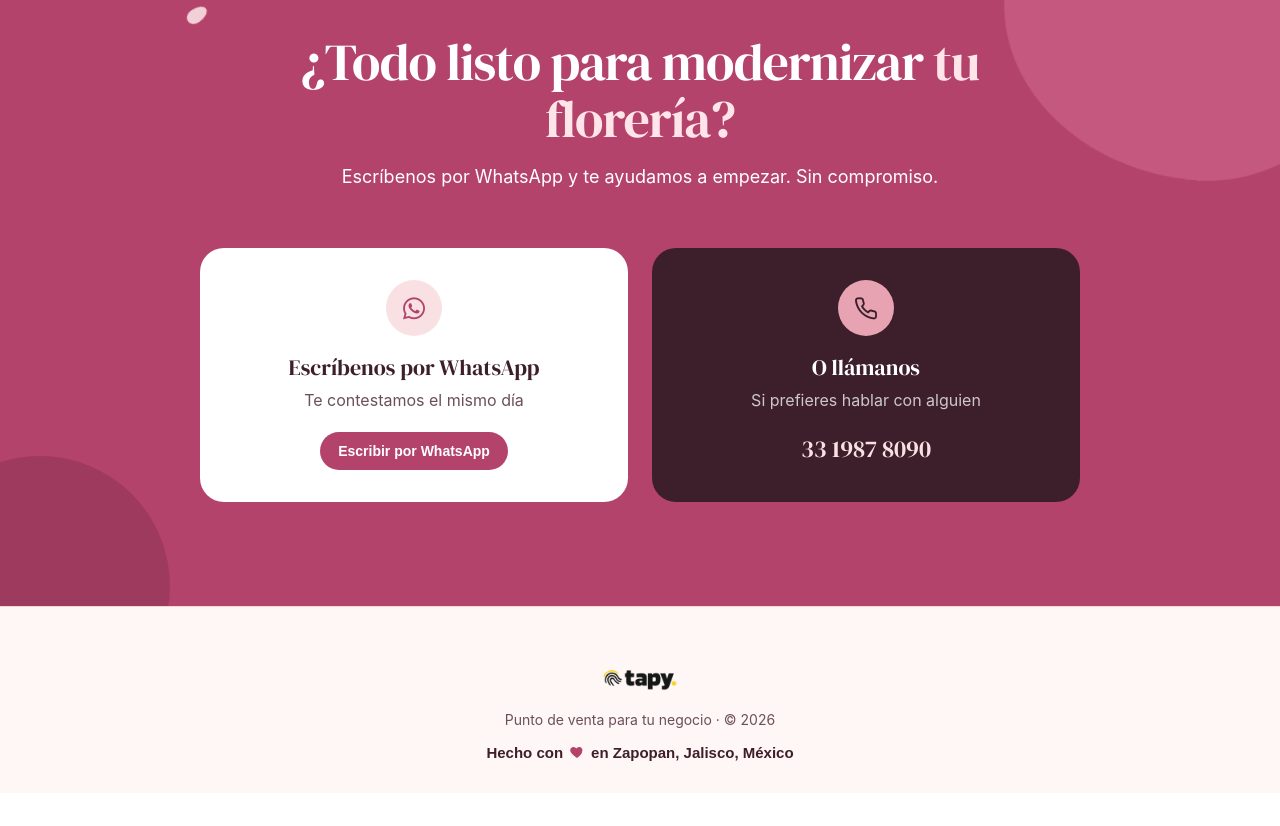
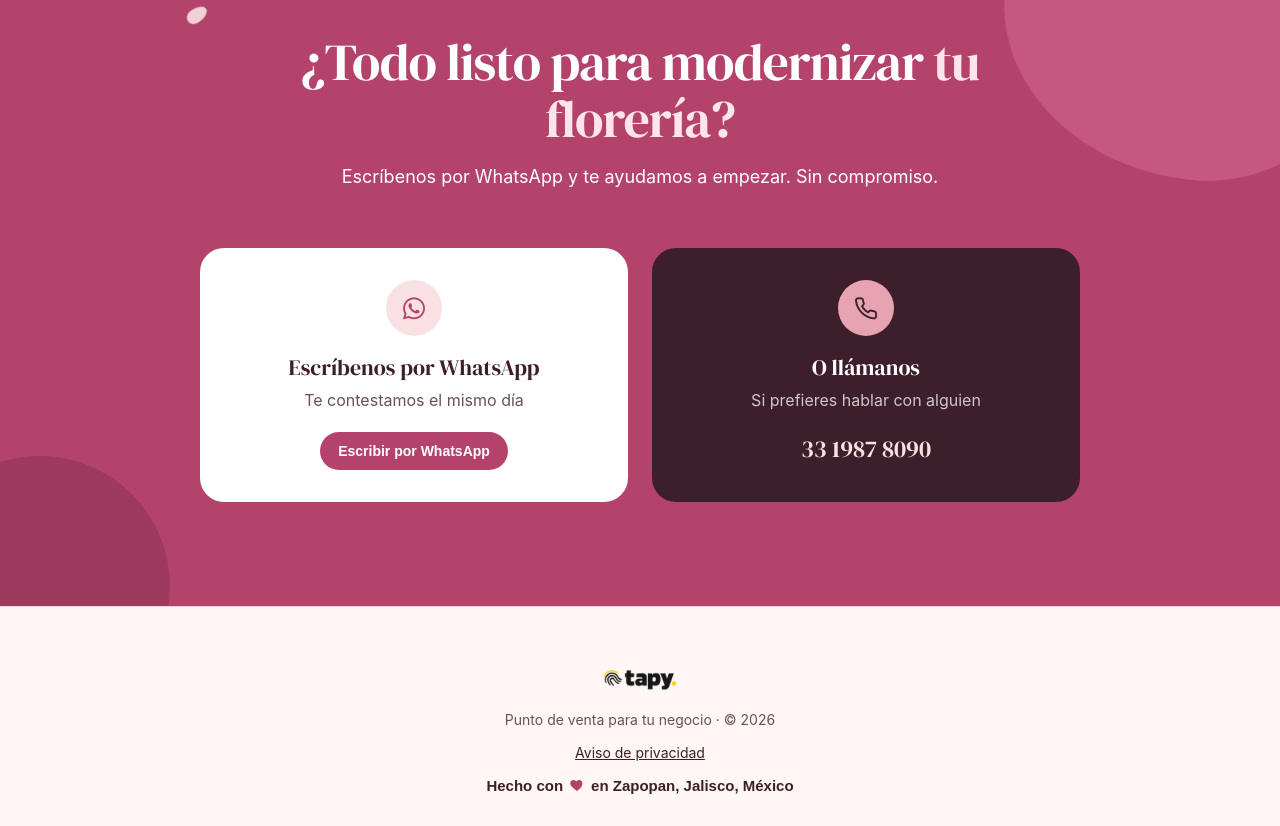
Before and after one commit to isramv/tapy-site, an Astro site: page /florerias in a window 1280 px wide. Shown: the part 6457-7283 px from the top of the page. Before the commit the page ends 7250 px from the top, so only its background shows below. Built offline with nearby package versions, Linux system fonts and the light colour scheme; Astro itself is replaced by a stand-in of ours; a web font is replaced by a local one.

Commit message:
feat: link the privacy notice from every footer

```diff
--- a/src/components/Footer.astro
+++ b/src/components/Footer.astro
@@ -1,5 +1,5 @@
 ---
-import { useT, type Locale } from '../i18n'
+import { localePath, useT, type Locale } from '../i18n'
 
 const { locale } = Astro.props as { locale: Locale }
 const t = useT(locale)
@@ -12,6 +12,7 @@ const year = new Date().getFullYear().toString()
       <p class="text-sm text-negro/60 m-0">
         {t('© {year} {company}. All rights reserved.', { year, company: t('tapy.') })}
       </p>
+      <a href={localePath(locale, '/privacidad')} class="text-sm text-negro/60 hover:text-negro underline">{t('privacy.title')}</a>
     </div>
   </div>
 </footer>
--- a/src/pages/florerias.astro
+++ b/src/pages/florerias.astro
@@ -294,6 +294,7 @@ const n = (i: number) => String(i + 1).padStart(2, '0')
     <footer class="foot">
       <a href="/"><img width="204" height="80" src="/logo/tapy-horizontal-color-80.webp" alt="tapy." class="logo-sm" loading="lazy" /></a>
       <p class="muted-c small m0">Punto de venta para tu negocio · © 2026</p>
+      <a href="/privacidad" class="muted-c small privacy-link">Aviso de privacidad</a>
       <p class="made">Hecho con <svg role="img" aria-label="amor" width="16" height="16" viewBox="0 0 24 24" fill="#B4436C"><path d="M12 21s-7.5-4.6-9.6-9.3C.9 8.3 3 4.5 6.7 4.5c2.1 0 3.6 1.2 4.3 2.4.7-1.2 2.2-2.4 4.3-2.4 3.7 0 5.8 3.8 4.3 7.2C19.5 16.4 12 21 12 21z" /></svg> en Zapopan, Jalisco, México</p>
     </footer>
   </div>
@@ -486,6 +487,7 @@ const n = (i: number) => String(i + 1).padStart(2, '0')
   .flor .phone-link { font-size: 24px; color: #F9E1E3; }
 
   .foot { background: #FFF7F5; padding: 56px 16px 32px; border-top: 1px solid #F3D5DA; display: flex; flex-direction: column; align-items: center; gap: 16px; text-align: center; }
+  .flor .privacy-link { text-decoration: underline; } .flor .privacy-link:hover { color: #3D1F2B; }
   .logo-sm { height: 32px; width: auto; display: block; }
   .made { display: inline-flex; align-items: center; gap: 6px; font-family: Blinker, sans-serif; font-size: 15px; font-weight: 600; margin: 0; }
 
--- a/src/views/Landing.astro
+++ b/src/views/Landing.astro
@@ -316,6 +316,7 @@ const h2 = 'font-display text-4xl md:text-5xl font-bold leading-[1.05] mt-5 mb-4
       <div class="container mx-auto flex flex-col items-center gap-4 text-center">
         <a href="/"><img width="204" height="80" src="/logo/tapy-horizontal-color-80.webp" alt="tapy." class="block h-8 w-auto" loading="lazy" /></a>
         <p class="text-sm text-negro/60 m-0">Punto de venta para tu negocio · Zapopan, Jalisco, México · © 2026</p>
+        <a href="/privacidad" class="text-sm text-negro/60 hover:text-negro underline">Aviso de privacidad</a>
       </div>
     </footer>
   </div>
```
